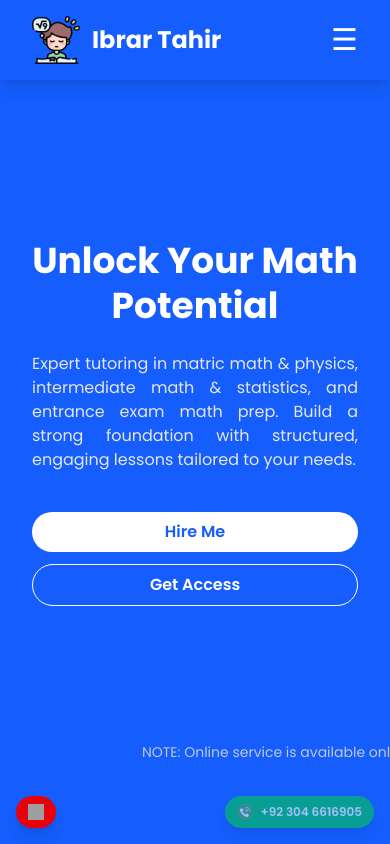
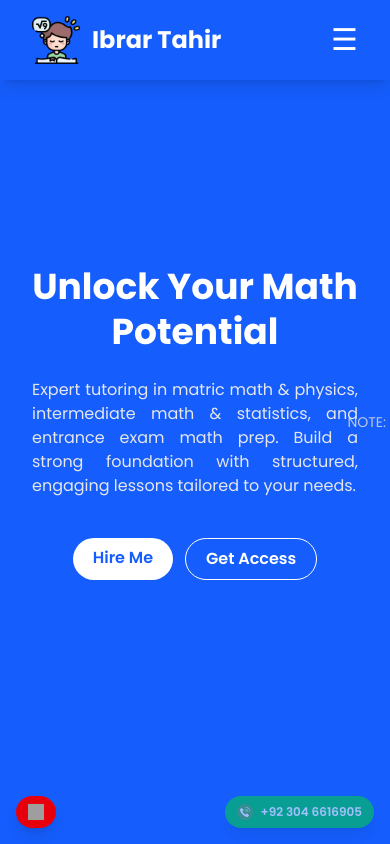
Before and after one commit to FAIZANMUHAMMAD-311/maths-sir, a Next.js app: page / in a window 390 px wide. Shown: the top 844 px of the page. Built offline with nearby package versions, Linux system fonts and the light colour scheme; grey boxes are pictures that could not be loaded.

Commit message:
HomeSection.js

```diff
--- a/src/app/components/HomeSection.js
+++ b/src/app/components/HomeSection.js
@@ -4,11 +4,9 @@ export default function HomeSection() {
   const [showNote, setShowNote] = useState(false);
 
   useEffect(() => {
-    // Show the note after a short delay
     const timer = setTimeout(() => {
       setShowNote(true);
     }, 500);
-
     return () => clearTimeout(timer);
   }, []);
 
@@ -19,22 +17,24 @@ export default function HomeSection() {
     >
       <div className="text-center max-w-3xl w-full px-4">
         <h1
-          className="text-4xl sm:text-5xl md:text-6xl font-bold leading-tight"
+          className="text-4xl sm:text-5xl md:text-6xl font-bold leading-tight break-words"
           data-aos="fade-right"
           data-aos-duration="1000"
         >
           Unlock Your Math Potential
         </h1>
         <p
-          className="mt-6 md:mt-8 text-base sm:text-lg md:text-xl text-gray-200 mx-auto text-justify sm:text-center"
+          className="mt-6 md:mt-8 text-base sm:text-lg md:text-xl text-gray-200 mx-auto text-justify sm:text-center break-words"
           data-aos="fade-left"
           data-aos-duration="1000"
           data-aos-delay="200"
         >
-          Expert tutoring in matric math & physics, intermediate math & statistics, and entrance exam math prep. Build a strong foundation with structured, engaging lessons tailored to your needs.
+          Expert tutoring in matric math & physics, intermediate math &
+          statistics, and entrance exam math prep. Build a strong foundation
+          with structured, engaging lessons tailored to your needs.
         </p>
         <div
-          className="mt-10 sm:mt-12 flex flex-col sm:flex-row justify-center gap-3 sm:gap-4"
+          className="mt-10 sm:mt-12 flex flex-wrap justify-center gap-3 sm:gap-4"
           data-aos="fade-up"
           data-aos-duration="1000"
           data-aos-delay="400"
@@ -56,8 +56,8 @@ export default function HomeSection() {
 
       {/* Marquee Note */}
       {showNote && (
-        <div className="absolute bottom-20 left-0 w-full overflow-hidden z-30 px-4">
-          <p className="animate-marquee text-sm sm:text-base md:text-lg text-gray-300 opacity-90 font-medium whitespace-nowrap">
+        <div className="absolute bottom-[clamp(3rem, 5vw, 5rem)] left-0 w-full overflow-hidden z-30 px-4">
+          <p className="animate-marquee text-sm sm:text-base md:text-lg text-gray-300 opacity-90 font-medium whitespace-nowrap w-max">
             NOTE: Online service is available only in Pakistan, and home tuition
             is offered only in Faisalabad.
           </p>
@@ -99,7 +99,7 @@ export default function HomeSection() {
       <style jsx>{`
         @keyframes marquee {
           0% {
-            transform: translateX(100vw);
+            transform: translateX(100%);
           }
           100% {
             transform: translateX(-100%);
@@ -108,7 +108,6 @@ export default function HomeSection() {
         .animate-marquee {
           animation: marquee 25s linear infinite;
           display: inline-block;
-          min-width: 100%;
         }
       `}</style>
     </section>
```
